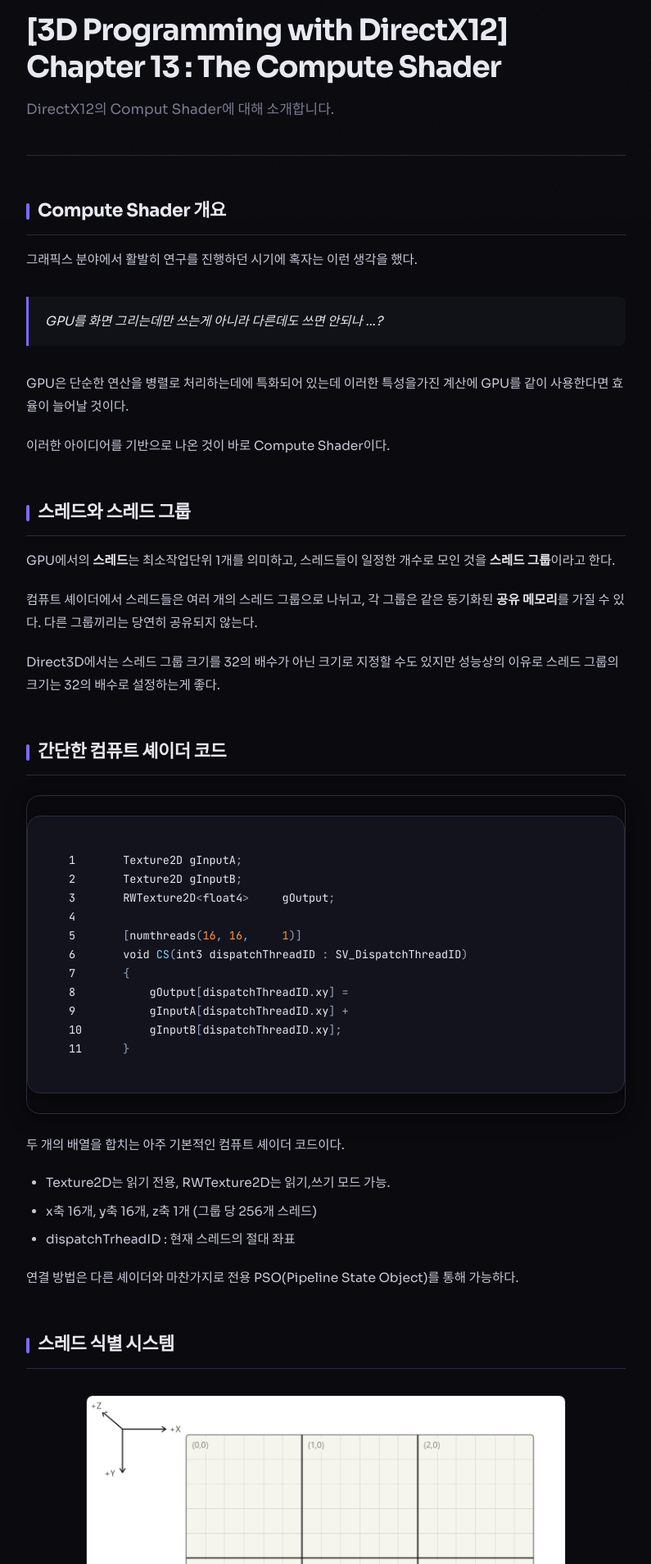
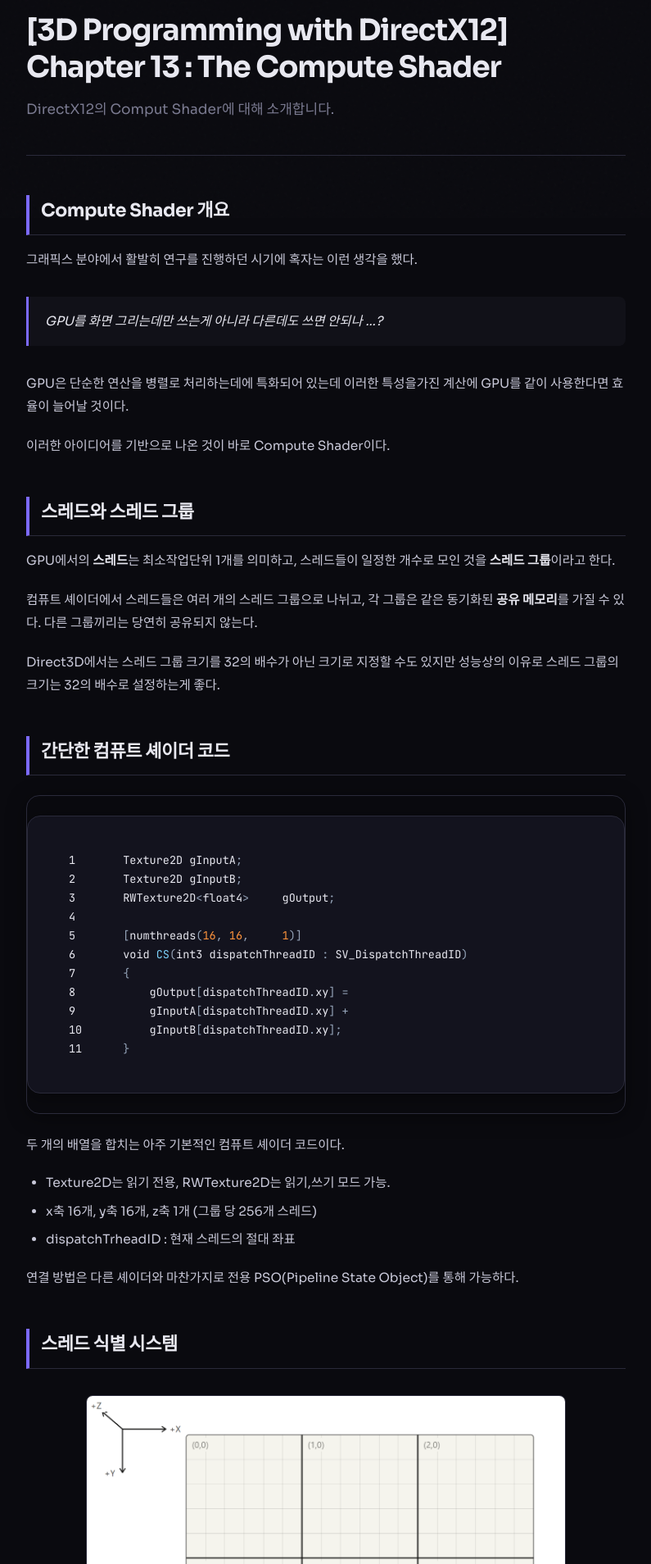
Before and after one commit to smg-927/smg-927.github.io, a Jekyll site: the page built from _posts/2026-04-26-DirectX12_Chap13.md, in a window 1280 px wide. Shown: the part 634-2542 px from the top of the page at 82% size, without its empty margins (242-1037 px from the left). Built offline with Jekyll 4.4.1, drawn with Linux system fonts in a browser that asks for light colours.

Commit message:
Update main.css

```diff
--- a/assets/css/main.css
+++ b/assets/css/main.css
@@ -326,7 +326,8 @@ body::before {
   letter-spacing: -0.02em;
   color: var(--text);
   margin: 48px 0 16px;
-  padding-bottom: 10px;
+  padding: 0 0 10px 14px;
+  border-left: 4px solid var(--accent);
   border-bottom: 1px solid var(--border);
 }
 
@@ -335,21 +336,6 @@ body::before {
   font-weight: 600;
   color: var(--text);
   margin: 36px 0 12px;
-}
-
-.prose h2::before {
-  content: '';
-  display: inline-block;
-  width: 4px;
-  height: 0.9em;
-  background: var(--accent);
-  border-radius: 2px;
-  margin-right: 10px;
-  vertical-align: middle;
-}
-
-.prose h3::before {
-  content: '';
 }
 
 .prose p {
```
